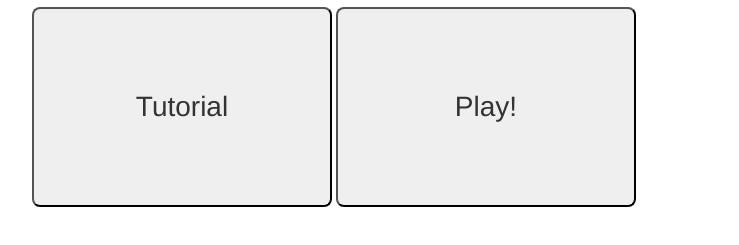
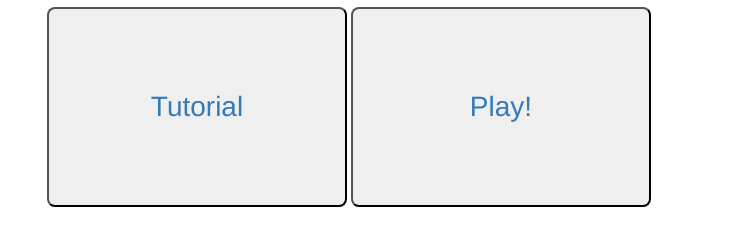
Before and after one commit to jiinjshin/ahamburger, a plain HTML site: page index.html in a window 1280 px wide. Shown: the part 63-308 px from the top of the page, without its empty margins (38-777 px from the left). Drawn offline with nearby package versions, Linux system fonts and the light colour scheme.

Commit message:
Created play and tutorial indexes

```diff
--- a/index.html
+++ b/index.html
@@ -17,8 +17,8 @@
     <div class="container">
         <div class="row buttons">
             <div class="col-lg-12 col-centered">
-                <button class="tutorial">Tutorial</button>
-                <button class="play">Play!</button>
+                <a href="./tutorial/index.html"><button class="tutorial">Tutorial</button></a>
+                <a href="./play/index.html"><button class="play">Play!</button></a>
             </div>
         </div>
     </div>
--- a/styles/main.css
+++ b/styles/main.css
@@ -20,7 +20,7 @@ body {
     font-size: 2em;
 }
 
-/*.buttons {
+.buttons {
     margin-right: auto;
     margin-left: auto;
-}*/
+}
```
Also changed, not shown: play/index.html (added, +12 -0 lines), tutorial/index.html (added, +12 -0 lines).
